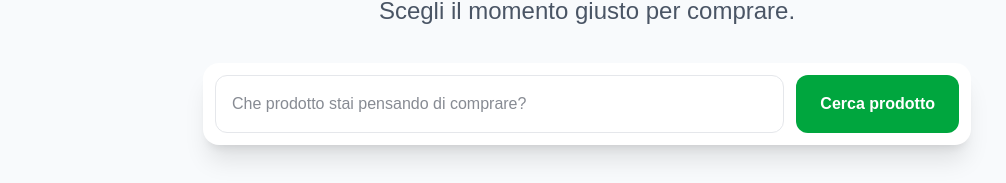
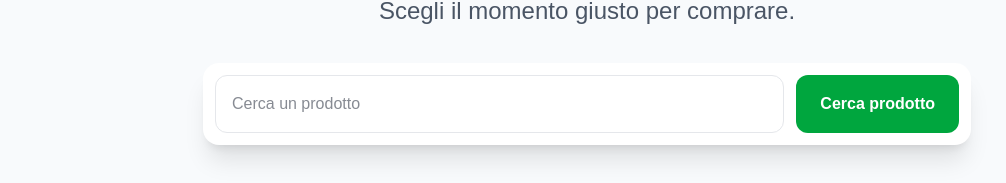
Before and after one commit to saprony/affario, a Next.js app: page / in a window 1280 px wide. Shown: the part 353-536 px from the top of the page, without its empty margins (53-1059 px from the left). Built offline with nearby package versions, Linux system fonts and the light colour scheme.

Commit message:
fix: shorten product search placeholder

```diff
--- a/components/Hero.tsx
+++ b/components/Hero.tsx
@@ -51,7 +51,7 @@ export default function Hero({
             onChange={(event) => setQuery(event.target.value)}
             type="search"
             aria-label="Prodotto da cercare"
-            placeholder="Che prodotto stai pensando di comprare?"
+            placeholder="Cerca un prodotto"
             className="min-w-0 flex-1 rounded-xl border border-gray-200 p-4 text-base outline-none focus:border-green-600"
           />
 
```
